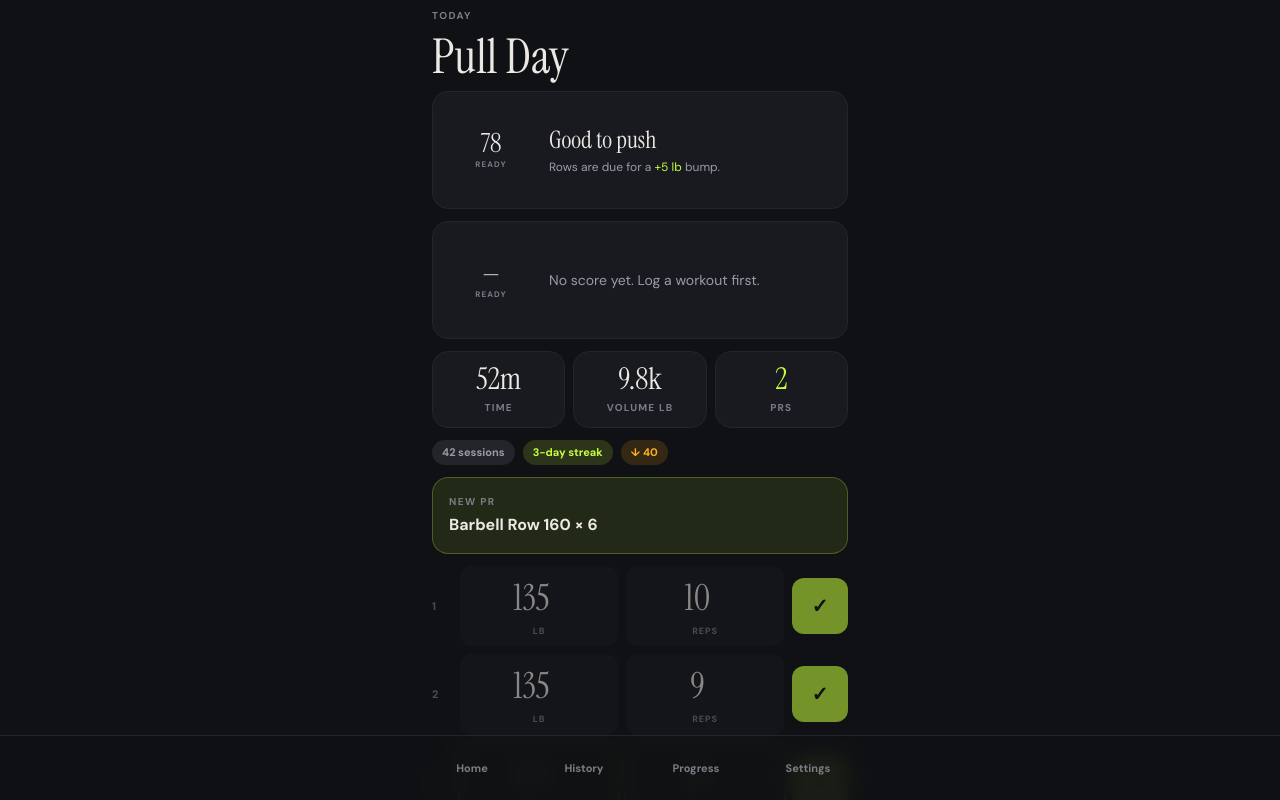
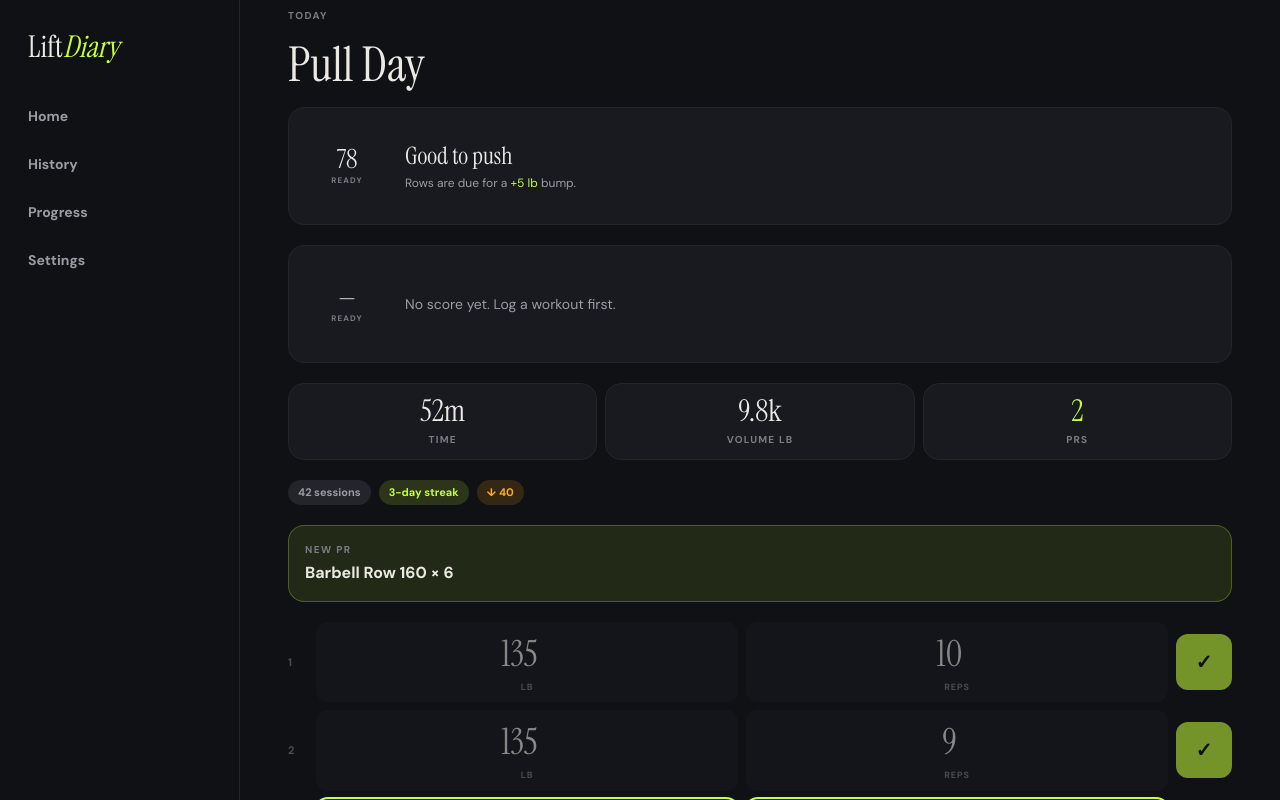
Before and after one commit to amanavi007/LiftDiary, a Next.js app: page /dev/ui in a window 1280 px wide. Built offline with nearby package versions, Linux system fonts and the light colour scheme.

Commit message:
feat: responsive shell with desktop sidebar; spec/plan updated for any-device support

```diff
--- a/src/components/screen-shell.tsx
+++ b/src/components/screen-shell.tsx
@@ -1,6 +1,6 @@
 import { ReactNode } from "react";
 import { BackButton } from "@/components/back-button";
-import { BottomNav } from "@/components/ui/bottom-nav";
+import { BottomNav, SideNav } from "@/components/ui/bottom-nav";
 
 export function ScreenShell({
   children,
@@ -13,12 +13,15 @@ export function ScreenShell({
 }) {
   return (
     <>
-      <main className="pt-safe relative mx-auto w-full max-w-md px-4 pb-4 pt-3 text-ink">
-        <div className="space-y-3 pb-24">
-          {showBack ? <BackButton /> : null}
-          {children}
-        </div>
-      </main>
+      {showNav ? <SideNav /> : null}
+      <div className={showNav ? "lg:pl-60" : ""}>
+        <main className="pt-safe relative mx-auto w-full max-w-md px-4 pb-4 pt-3 text-ink md:max-w-2xl lg:max-w-5xl lg:px-10 lg:pt-10">
+          <div className="space-y-3 pb-24 lg:space-y-5 lg:pb-12">
+            {showBack ? <BackButton /> : null}
+            {children}
+          </div>
+        </main>
+      </div>
       {showNav ? <BottomNav /> : null}
     </>
   );
--- a/src/components/ui/bottom-nav.tsx
+++ b/src/components/ui/bottom-nav.tsx
@@ -13,7 +13,7 @@ const links = [
 export function BottomNav() {
   const pathname = usePathname();
   return (
-    <nav className="pb-safe fixed inset-x-0 bottom-0 z-40 border-t border-line bg-bg/95 backdrop-blur">
+    <nav className="pb-safe fixed inset-x-0 bottom-0 z-40 border-t border-line bg-bg/95 backdrop-blur lg:hidden">
       <ul className="mx-auto grid max-w-md grid-cols-4">
         {links.map((link) => {
           const active = pathname.startsWith(link.href);
@@ -36,3 +36,32 @@ export function BottomNav() {
     </nav>
   );
 }
+
+export function SideNav() {
+  const pathname = usePathname();
+  return (
+    <aside className="fixed inset-y-0 left-0 z-40 hidden w-60 flex-col border-r border-line bg-bg px-4 py-8 lg:flex">
+      <Link href="/home" className="mb-8 px-3 font-serif text-3xl leading-none text-ink">
+        Lift<i className="text-accent">Diary</i>
+      </Link>
+      <ul className="space-y-1">
+        {links.map((link) => {
+          const active = pathname.startsWith(link.href);
+          return (
+            <li key={link.href}>
+              <Link
+                href={link.href}
+                aria-current={active ? "page" : undefined}
+                className={`flex min-h-11 items-center rounded-xl px-3 text-sm font-bold transition hover:bg-surface ${
+                  active ? "bg-surface text-accent" : "text-muted-2"
+                }`}
+              >
+                {link.label}
+              </Link>
+            </li>
+          );
+        })}
+      </ul>
+    </aside>
+  );
+}
```
Also changed, not shown: 2 other files (tests, documents, lock files or other folders).
